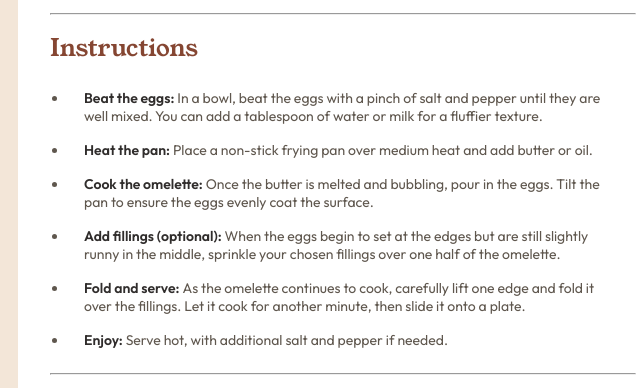
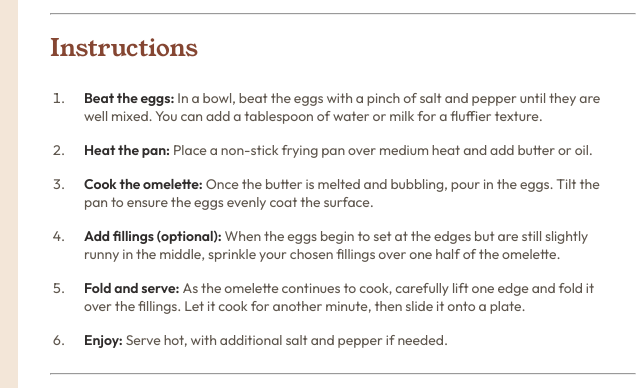
Before and after one commit to AngelosVision/Recipe-page-solution, a plain HTML site: page index.html in a window 1280 px wide. Shown: the part 980-1368 px from the top of the page, 297-937 px from the left. Drawn offline with Linux system fonts and the light colour scheme.

Commit message:
Update index.html

```diff
--- a/index.html
+++ b/index.html
@@ -70,7 +70,7 @@
       </ul>
       <hr />
       <h2 id="instructions-title" class="title">Instructions</h2>
-      <ul id="instructions-list">
+      <ol id="instructions-list">
         <li class="item-list">
           <span>Beat the eggs:</span>
           <p>
@@ -112,7 +112,7 @@
           <span> Enjoy:</span>
           <p>Serve hot, with additional salt and pepper if needed.</p>
         </li>
-      </ul>
+      </ol>
       <hr>
       <h2 id="nutrition-title" class="title">Nutrition</h2>
       <p id="nutrition-description">
```
